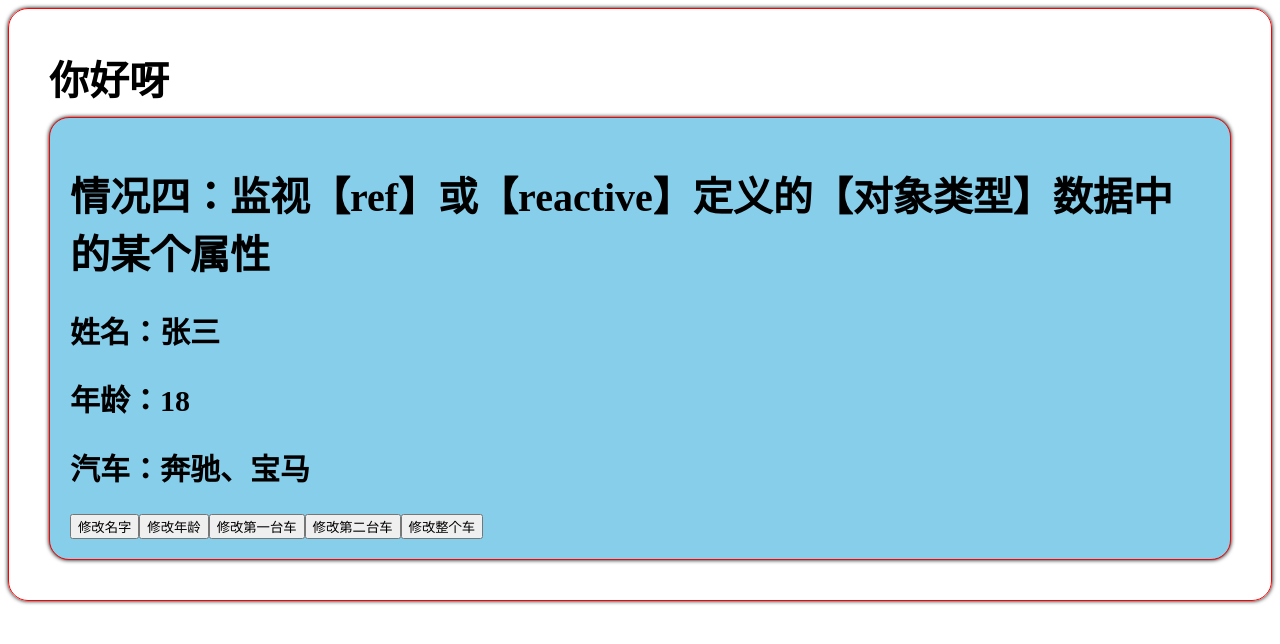
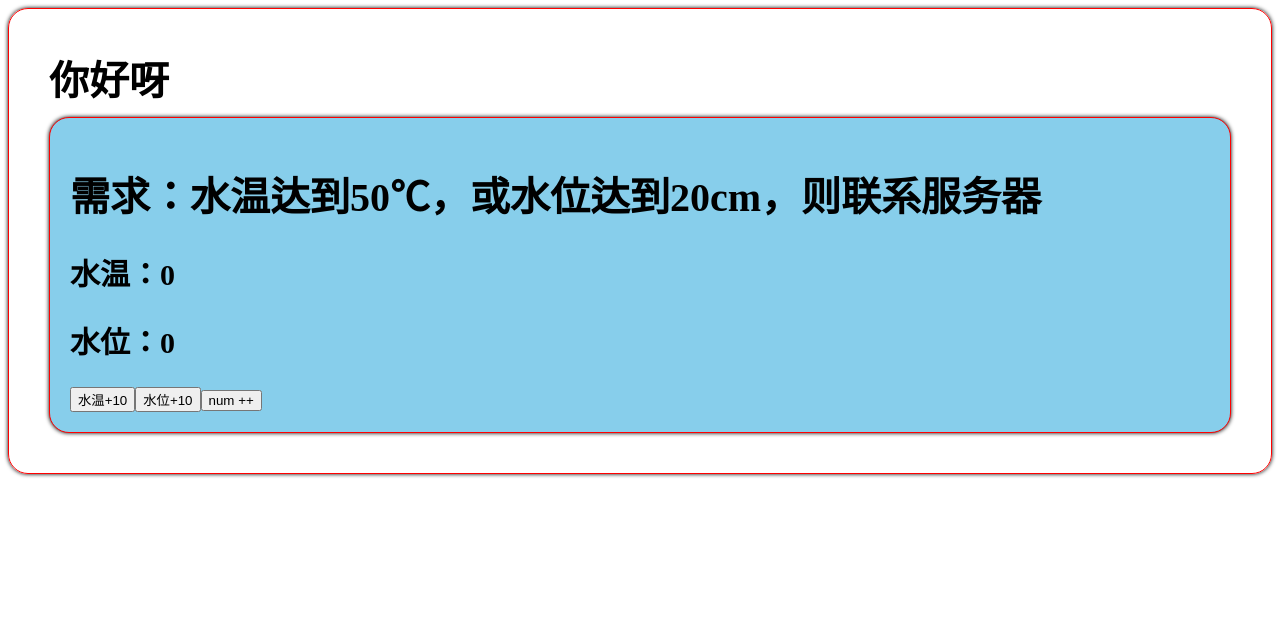
Before and after one commit to zengfantaoGit/vue3-typescript-, a Vue app: page / in a window 1280 px wide. Shown: the top 644 px of the page. Built offline with nearby package versions, Linux system fonts and the light colour scheme; the HTML template or start-up script is replaced by a standard one.

Commit message:
watchEffect与watch对比

```diff
--- a/src/components/Person.vue
+++ b/src/components/Person.vue
@@ -1,64 +1,50 @@
 <template>
   <div class="person">
-    <h1>情况四：监视【ref】或【reactive】定义的【对象类型】数据中的某个属性</h1>
-    <h2>姓名：{{ person.name }}</h2>
-    <h2>年龄：{{ person.age }}</h2>
-    <h2>汽车：{{ person.car.c1 }}、{{ person.car.c2 }}</h2>
-    <button @click="changeName">修改名字</button>
-    <button @click="changeAge">修改年龄</button>
-    <button @click="changeC1">修改第一台车</button>
-    <button @click="changeC2">修改第二台车</button>
-    <button @click="changeCar">修改整个车</button>
+    <h1>需求：水温达到50℃，或水位达到20cm，则联系服务器</h1>
+    <h2 id="demo">水温：{{temp}}</h2>
+    <h2>水位：{{height}}</h2>
+    <button @click="changePrice">水温+10</button>
+    <button @click="changeSum">水位+10</button>
+    <button @click="num += 1;count+= 1">num ++ </button>
   </div>
 </template>
 
 
 <script lang="ts" setup name="Person">
-  // 引入watch监听函数
-  import {watch,reactive} from "vue";
+  import {ref,watch,watchEffect} from "vue";
+  let temp = ref(0)
+  let height = ref(0)
+  let num = ref(0)
+  let count = 0
 
-  const person = reactive({
-    name:'张三',
-    age:18,
-    car:{
-      c1:'奔驰',
-      c2:'宝马'
+  function changePrice() {
+    temp.value += 10
+  }
+
+  function changeSum() {
+    height.value += 10
+  }
+
+  // 使用watch监视，则必须声明需要监视temp与height的ref对象
+  watch([temp,height], (value) => {
+    console.log('watch')
+    // 此时val: [temp,height]
+    let [newTemp, newHeight] = value
+    if (newTemp >= 50 || newHeight >= 20) {
+      console.log('发送服务器watch')
     }
   })
 
-  function changeName() {
-    person.name += '='
-  }
-  function changeAge() {
-    person.age += 1
-  }
-  function changeC1(){
-    person.car.c1 = '奥迪'
-  }
-  function changeC2(){
-    person.car.c2 = '大众'
-  }
-  function changeCar(){
-    person.car = {c1:'雅迪',c2:'爱玛'}
-  }
-
-  function changePerson() {
-    Object.assign(person,{name: 'mo',age: 26})
-  }
-
-  // 若直接写入，则当调用changeCar函数修改变量，watch无法检测对应变化
-  // const stopWatch = watch(person.car, (newVal,oldVal) => {
-  // 监视，情况四：监视响应式对象中的某个属性，且该属性是对象类型的，可以直接写，也能写函数，更推荐写函数
-  // 这种写法只能检测person.car对象变化，无法检测对象内的变化，需要手动开启深度监视
-  const stopWatch = watch(() => person.car, (newVal,oldVal) => {
-    console.log('person.car',newVal,oldVal)
-  },{deep:true})
-
-  // 监视，情况四：监视响应式对象中的某个属性，且该属性是基本类型的，要写成函数式
-  watch(()=> person.name,(newValue,oldValue)=>{
-    console.log('person.name变化了',newValue,oldValue)
+  // 而使用watchEffect则不需要指明需要监督的属性。
+  // 且该watchEffect传入的函数会默认开始调用一次
+  const stopWatch = watchEffect(() => {
+    // count不是响应式数据，count的变化不会触发回调
+    console.log('watchEffect',count)
+    // 只有该回调函数用到的可响应式数据发生变化时才会重新触发回调
+    if (temp.value >= 50 || height.value >= 20) {
+      console.log('发送服务器watchEffect')
+    }
   })
-
 </script>
 
 <style scoped>
```
Also changed, not shown: 2 other files (tests, documents, lock files or other folders).
